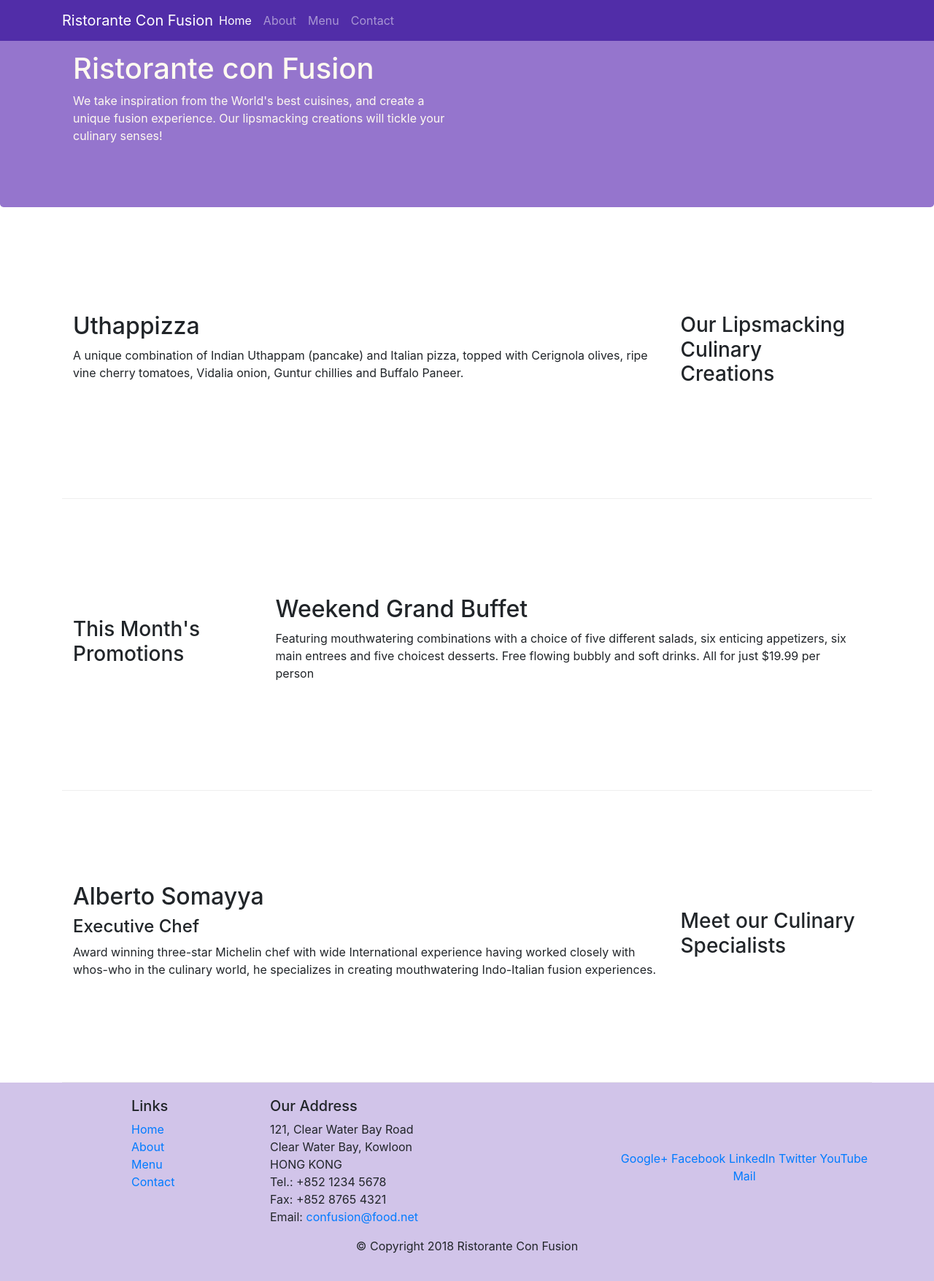
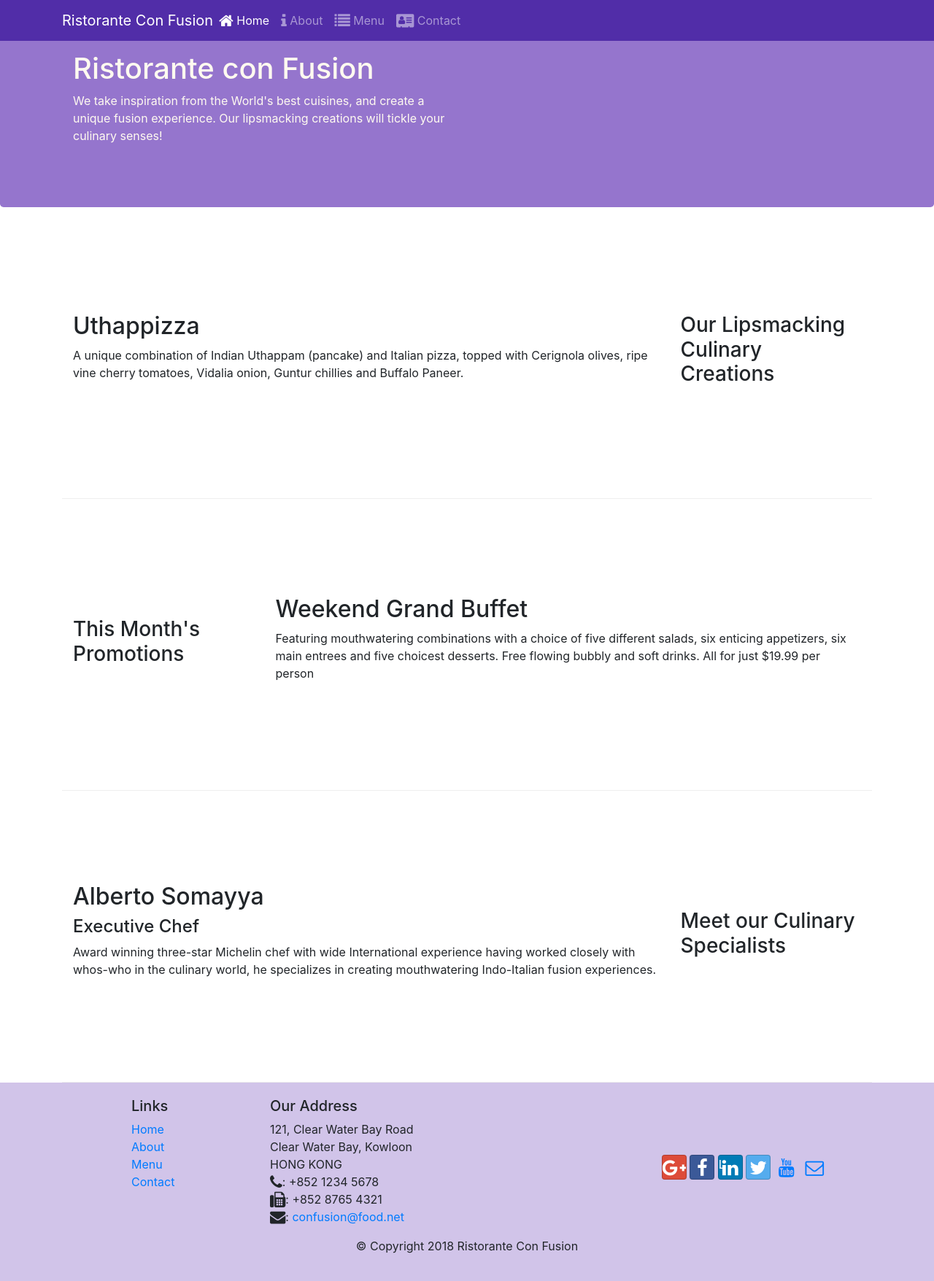
Before and after one commit to seldadg/Ristorante-con-Fusion---Bootstrap, a website: page index.html in a window 1280 px wide. Shown: the whole page at 73% size. Drawn offline with nearby package versions, Linux system fonts and the light colour scheme.

Commit message:
icon fonts

```diff
--- a/index.html
+++ b/index.html
@@ -9,6 +9,8 @@
 
     <!-- Bootstrap CSS -->
     <link rel="stylesheet" href="node_modules/bootstrap/dist/css/bootstrap.min.css">
+    <link rel="stylesheet" href="node_module/font-awesome/css/font-awesome.min.css">
+    <link rel="stylesheet" href="node_modules/bootstrap-social/bootstrap-social.css">
     <link rel="stylesheet" href="css/styles.css">
     <title>Ristorante Con Fusion</title>
 </head>
@@ -23,10 +25,14 @@
             <a class="navbar-brand mr-auto" href="#">Ristorante Con Fusion</a>
             <div class="collapse  navbar-collapse" id="Navbar">
                 <ul class="navbar-nav mr-auto">
-                    <li class="nav-item active"><a class="nav-link" href="#">Home</a></li>
-                    <li class="nav-item"><a class="nav-link" href="./aboutus.html">About</a></li>
-                    <li class="nav-item"><a class="nav-link" href="#">Menu</a></li>
-                    <li class="nav-item"><a class="nav-link" href="#">Contact</a></li>
+                    <li class="nav-item active"><a class="nav-link" href="#"><span class="fa fa-home fa-lg"></span>
+                            Home</a></li>
+                    <li class="nav-item"><a class="nav-link" href="./aboutus.html"><span
+                                class="fa fa-info fa-lg"></span> About</a></li>
+                    <li class="nav-item"><a class="nav-link" href="#"><span class="fa fa-list fa-lg"></span> Menu</a>
+                    </li>
+                    <li class="nav-item"><a class="nav-link" href="#"><span class="fa fa-address-card fa-lg"></span>
+                            Contact</a></li>
                 </ul>
             </div>
         </div>
@@ -102,19 +108,24 @@
                         121, Clear Water Bay Road<br>
                         Clear Water Bay, Kowloon<br>
                         HONG KONG<br>
-                        Tel.: +852 1234 5678<br>
-                        Fax: +852 8765 4321<br>
-                        Email: <a href="mailto:confusion@food.net">confusion@food.net</a>
+                        <i class="fa fa-phone fa-lg"></i>: +852 1234 5678<br>
+                        <i class="fa fa-fax fa-lg"></i>: +852 8765 4321<br>
+                        <i class="fa fa-envelope fa-lg"></i>: <a href="mailto:confusion@food.net">confusion@food.net</a>
                     </address>
                 </div>
                 <div class="col-12 col-sm-4 align-self-center">
                     <div class="text-center">
-                        <a href="http://google.com/+">Google+</a>
-                        <a href="http://www.facebook.com/profile.php?id=">Facebook</a>
-                        <a href="http://www.linkedin.com/in/">LinkedIn</a>
-                        <a href="http://twitter.com/">Twitter</a>
-                        <a href="http://youtube.com/">YouTube</a>
-                        <a href="mailto:">Mail</a>
+                        <a class="btn btn-social-icon btn-google" href="http://google.com/+"><i
+                                class="fa fa-google-plus fa-lg"></i></a>
+                        <a class="btn btn-social-icon btn-facebook" href="http://www.facebook.com/profile.php?id="><i
+                                class="fa fa-facebook fa-lg"></i></a>
+                        <a class="btn btn-social-icon btn-linkedin" href="http://www.linkedin.com/in/">L<i
+                                class="fa fa-linkedin fa-lg"></i></a>
+                        <a class="btn btn-social-icon btn-twitter" href="http://twitter.com/"><i
+                                class="fa fa-twitter fa-lg"></i></a>
+                        <a class="btn btn-social-icon btn-youtube" href="http://youtube.com/"><i
+                                class="fa fa-youtube fa-lg"></i></a>
+                        <a class="btn btn-social-icon" href="mailto:"><i class="fa fa-envelope-o fa-lg"></i></a>
                     </div>
                 </div>
             </div>
--- a/package.json
+++ b/package.json
@@ -15,6 +15,8 @@
   },
   "dependencies": {
     "bootstrap": "^4.0.0",
+    "bootstrap-social": "^5.1.1",
+    "font-awesome": "^4.7.0",
     "jquery": "^3.3.1",
     "popper.js": "^1.12.9"
   }
```
Also changed, not shown: aboutus.html (+15 -13 lines), 1 other file.
